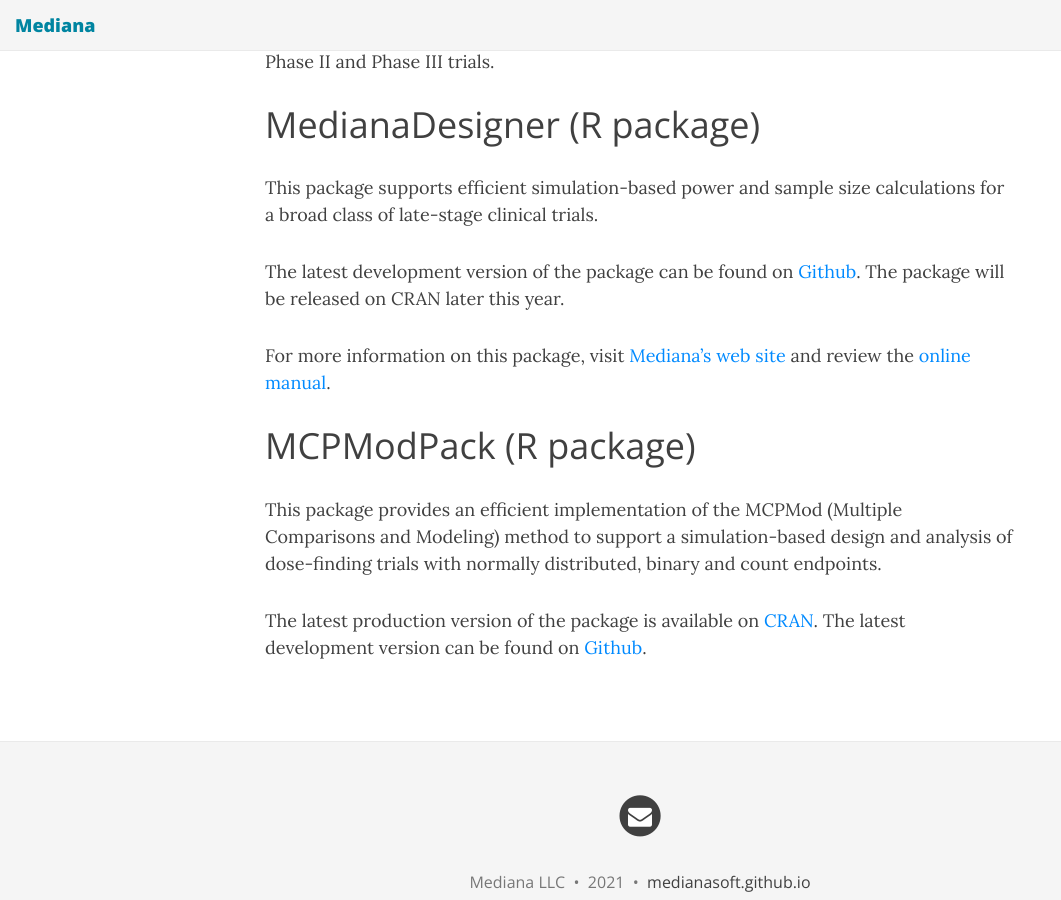
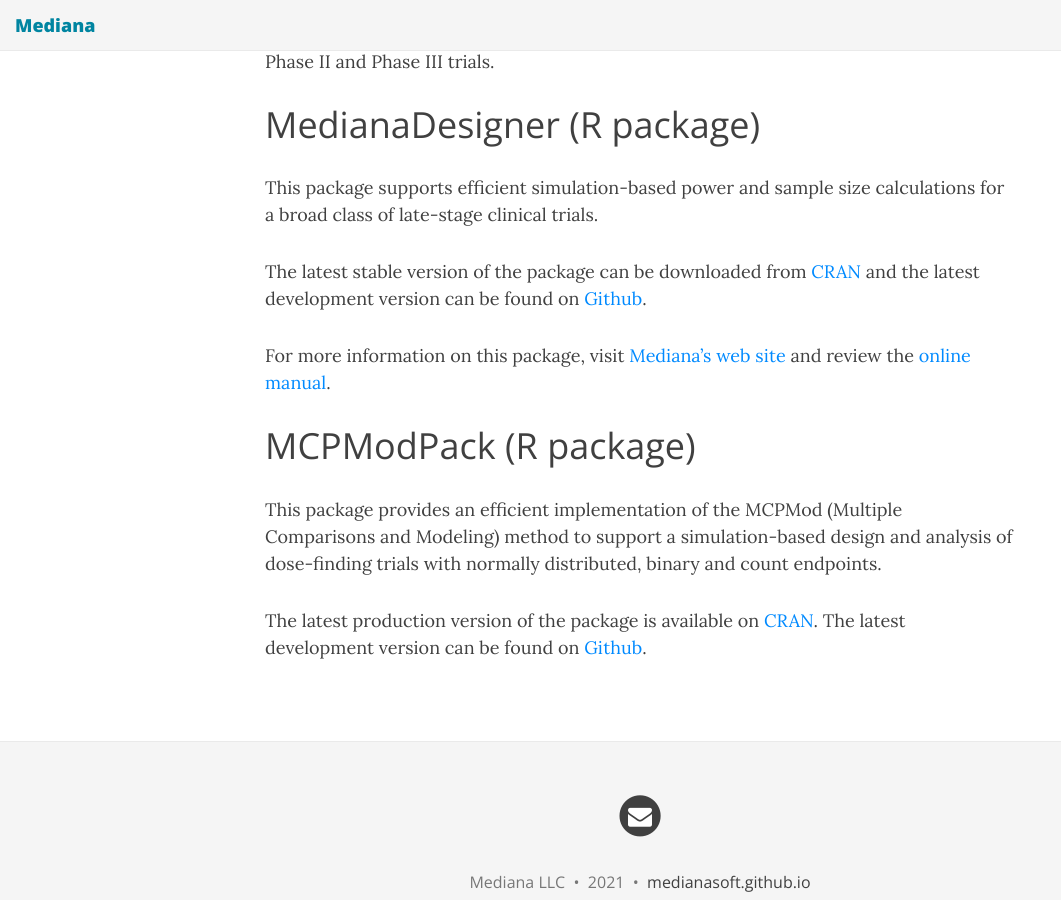
Before and after one commit to medianasoft/medianasoft.github.io, a Jekyll site: the page built from index.md, in a window 1280 px wide and 900 px high, scrolled down 551 px. Shown: the whole window, without its empty margins (0-1061 px from the left). Built offline with Jekyll 4.4.1, drawn with Linux system fonts in a browser that asks for light colours; nearby versions of some CDN libraries.

Commit message:
Added CRAN links

```diff
--- a/index.md
+++ b/index.md
@@ -18,7 +18,7 @@ Mediana has been an active contributor to the development of free and open-sourc
 
 This package supports efficient simulation-based power and sample size calculations for a broad class of late-stage clinical trials.
 
-The latest development version of the package can be found on [Github](https://github.com/medianasoft/MedianaDesigner). The package will be released on CRAN later this year.
+The latest stable version of the package can be downloaded from [CRAN](https://cran.r-project.org/web/packages/MedianaDesigner/index.html) and the latest development version can be found on [Github](https://github.com/medianasoft/MedianaDesigner).
 
 For more information on this package, visit [Mediana's web site](http://www.mediana.us/free-software) and review the [online manual](https://medianasoft.github.io/MedianaDesigner).
 
```
Also changed, not shown: MedianaDesigner.md (+1 -1 lines).
